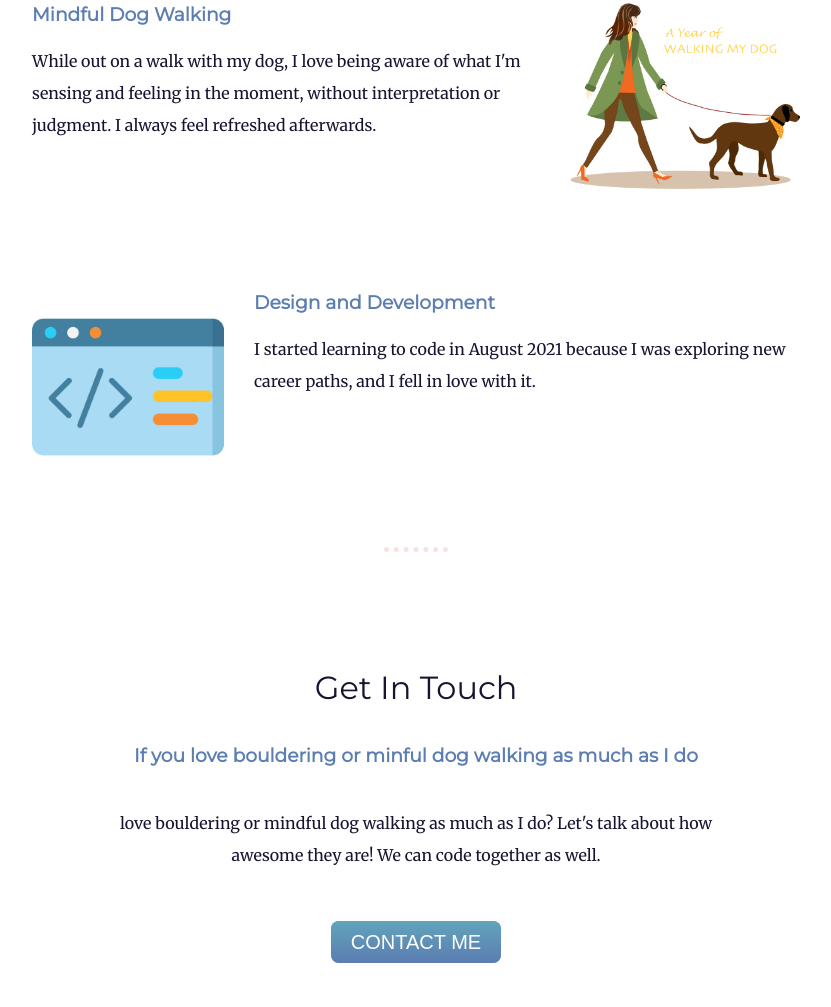
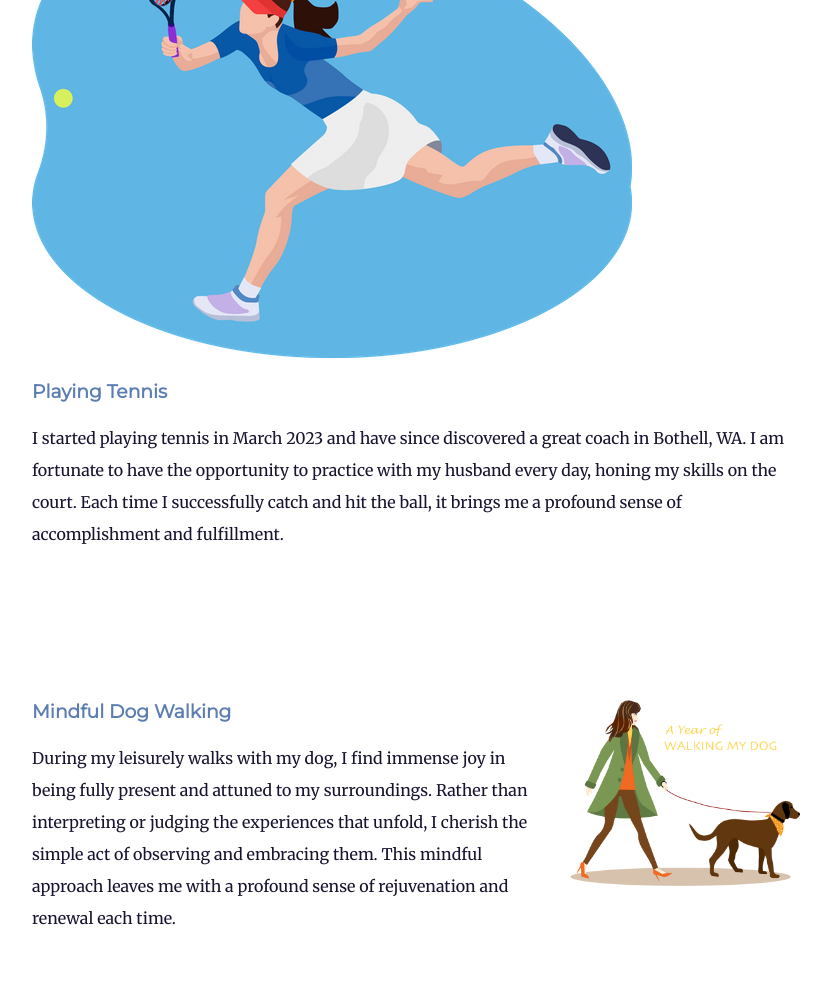
Before and after one commit to codingheather/My-Site-, a plain HTML site: page index.html in a window 1280 px wide. Shown: the part 1713-2720 px from the top of the page, without its empty margins (224-1055 px from the left). Drawn offline with Linux system fonts and the light colour scheme.

Commit message:
Update index.html

```diff
--- a/index.html
+++ b/index.html
@@ -21,8 +21,8 @@
     <div class="middle-container">
       <div class="profile">
         <img class="woman" src="images/woman.png" alt="woman-img">
-        <h2>Hello.</h2>
-        <p>I am a career switcher. I am a first year graduate student studying at Northeastern University Seattle campus for the Computer Science Align master program.</p>
+        <h2>Hello there.</h2>
+        <p>As a career switcher from veterinary medicine to computing, I have embarked on a new journey by enrolling in the Align program at Northeastern University in Seattle. My primary goal is to pursue a master's degree in computer science and expand my knowledge in this field. With dedication and enthusiasm, I am confident that I will successfully complete my studies and graduate in May 2025.</p>
       </div>
       <br>
       <hr size="1" noshade>
@@ -30,27 +30,27 @@
       <div class="hobbies">
         <h2>My Hobbies.</h2>
         <div class="hobby-row">
-          <img class="bouldering" src="images/bouldering.png" alt="bouldering-img">
-          <h3>Bouldering</h3>
-          <p>I started bouldering in March 2022. I love solving challenging bouldering problems, which give me a real sense of achievement.</p>
+          <img class="female_tennis" src="images/female_tennis.png" alt="female_tennis-img">
+          <h3>Playing Tennis</h3>
+          <p>I started playing tennis in March 2023 and have since discovered a great coach in Bothell, WA. I am fortunate to have the opportunity to practice with my husband every day, honing my skills on the court. Each time I successfully catch and hit the ball, it brings me a profound sense of accomplishment and fulfillment.</p>
         </div>
         <div class="hobby-row">
           <img class="walking-dog" src="images/walking-dog.png" alt="walking-dog-img">
           <h3>Mindful Dog Walking</h3>
-          <p>While out on a walk with my dog, I love being aware of what I'm sensing and feeling in the moment, without interpretation or judgment. I always feel refreshed afterwards.</p>
+          <p>During my leisurely walks with my dog, I find immense joy in being fully present and attuned to my surroundings. Rather than interpreting or judging the experiences that unfold, I cherish the simple act of observing and embracing them. This mindful approach leaves me with a profound sense of rejuvenation and renewal each time.</p>
         </div>
         <div class="hobby-row">
           <img class="coding" src="images/coding.png" alt="coding-img">
           <h3>Design and Development</h3>
-          <p>I started learning to code in August 2021 because I was exploring new career paths, and I fell in love with it.</p>
+          <p>The pandemic played a significant role in fueling my growing interest in computer science. A pivotal moment occurred when my husband proposed to me during this time, utilizing a heartfelt animation he created with Turtle in Python. This event ignited my curiosity and motivated me to explore coding as a potential career path. In August 2021, I embarked on my coding journey by enrolling in CS50, where my affection for the subject grew rapidly. Fueled by this newfound passion, I eagerly pursued further education, leading me to join NEU Seattle in the fall of 2022.</p>
         </div>
       </div>
       <hr size="1" noshade>
       <br>
       <div>
         <h2>Get In Touch</h2>
-        <h3>If you love bouldering or minful dog walking as much as I do</h3>
-        <p class="contact-me">love bouldering or mindful dog walking as much as I do? Let's talk about how awesome they are! We can code together as well.</p>
+        <h3>If you love playing tennis or enjoy mindful dog walking as much as I do</h3>
+        <p class="contact-me">Do you love playing tennis or enjoy mindful dog walking as much as I do? Let's have a conversation about how incredible these activities are! We can also code together.</p>
         <a class="btn" href="mailto:khao@fandm.edu">CONTACT ME</a>
       </div>
     </div>
```
